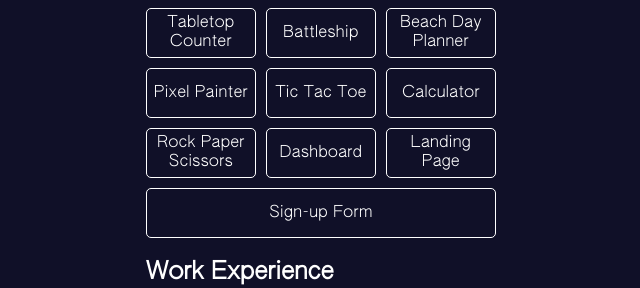
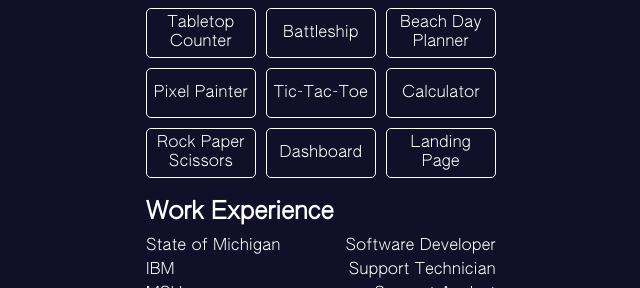
Before and after one commit to robsassack/robsassack.github.io, a React (Vite) app: page / in a window 1280 px wide. Shown: the part 376-664 px from the top of the page, without its empty margins (319-959 px from the left). Built offline with nearby package versions, Linux system fonts and the light colour scheme.

Commit message:
Updated projects list

```diff
--- a/src/projectsData.js
+++ b/src/projectsData.js
@@ -67,7 +67,7 @@ export default {
     },
     {
       id: 13,
-      title: "Tic Tac Toe",
+      title: "Tic-Tac-Toe",
       url: "https://robsassack.github.io/tic-tac-toe/",
     },
     {
@@ -89,11 +89,6 @@ export default {
       id: 17,
       title: "Landing Page",
       url: "https://robsassack.github.io/landing-page/",
-    },
-    {
-      id: 18,
-      title: "Sign-up Form",
-      url: "https://robsassack.github.io/sign-up-form/",
-    },
+    }
   ]
 }
```
